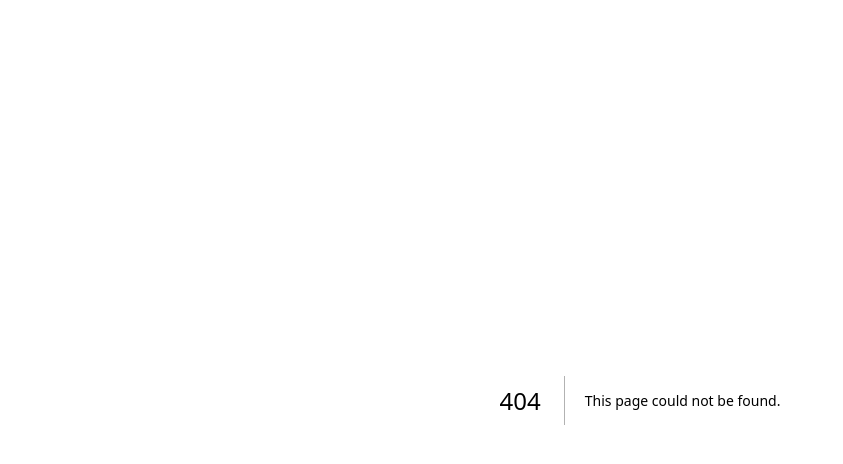
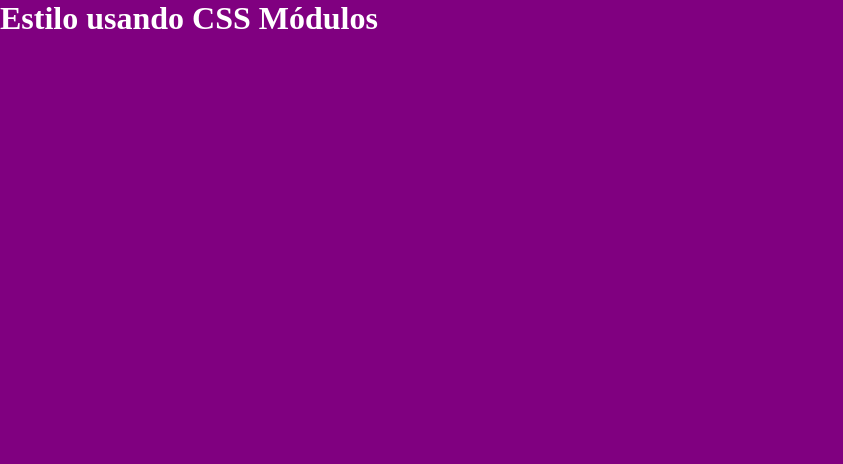
Before and after one commit to nicolas-magalhaes-clear/next-fundamentals, a Next.js app: page /Estiloso in a window 1280 px wide. Before the commit this address had no page. Shown: the top 464 px of the page, without its empty margins (0-843 px from the left). Built offline with nearby package versions, Linux system fonts and the light colour scheme.

Commit message:
added: estiloso.jsx

```diff
--- /dev/null
+++ b/src/pages/Estiloso.jsx
@@ -0,0 +1,11 @@
+import styles from './../styles/Estiloso.module.css'
+
+export default function Estiloso(){
+
+
+    return(
+        <div className={styles.roxo}>
+            <h1>Estilo usando CSS Módulos</h1>
+        </div>
+    )
+}
```
